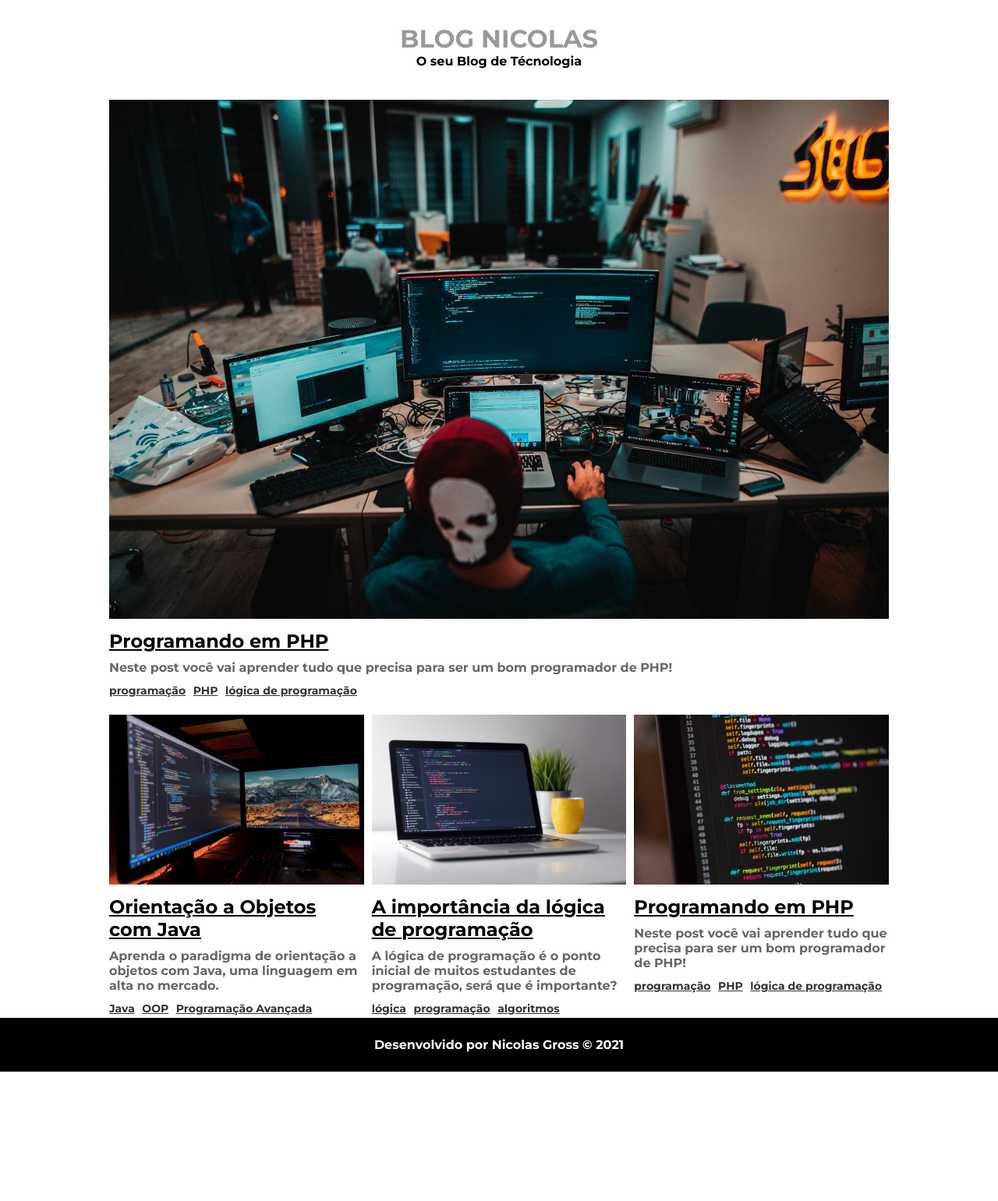
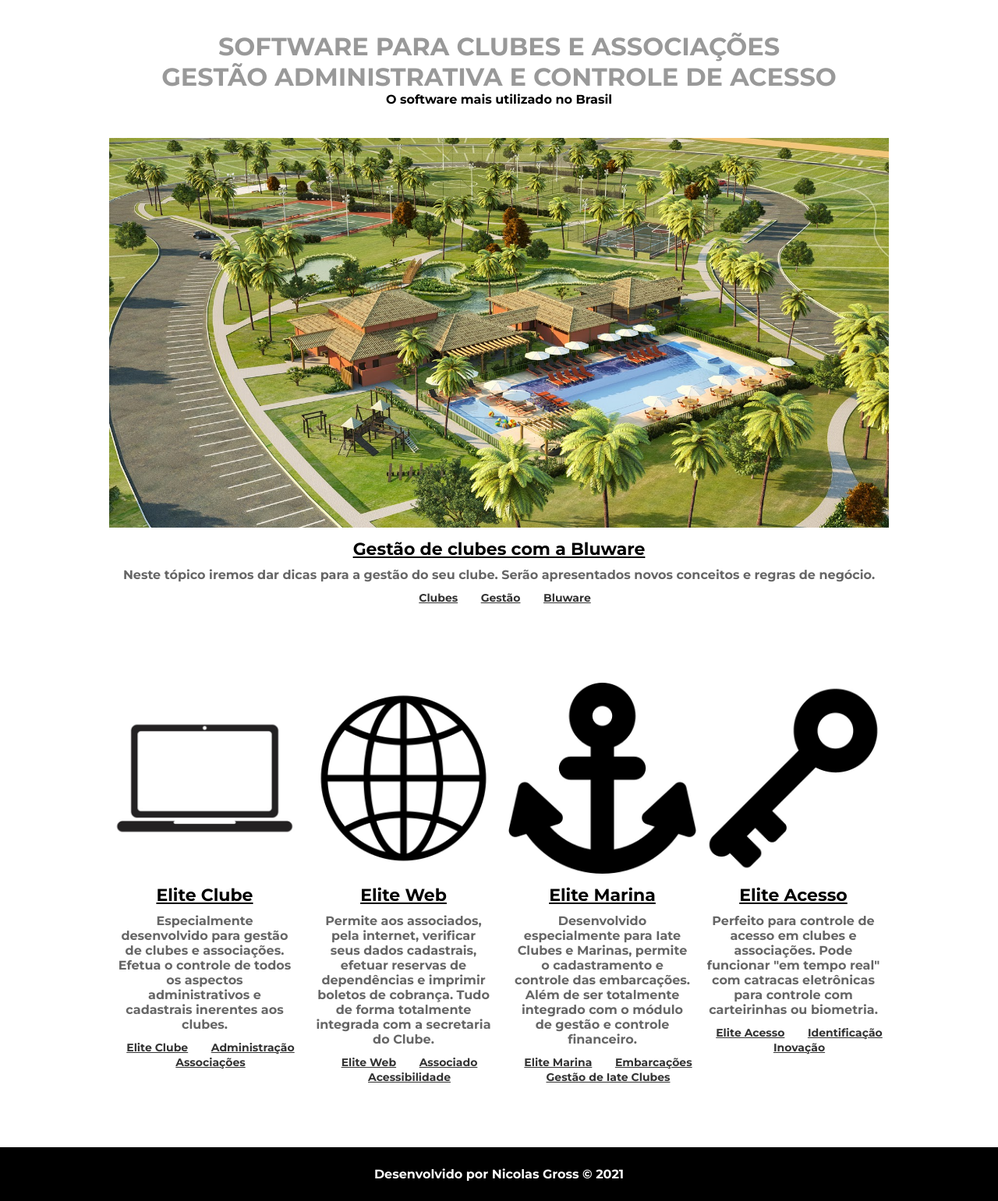
Before and after one commit to nicolassgross/Curso-PHP, a PHP site: page / in a window 1280 px wide. Shown: the part 69-1610 px from the top of the page at 78% size. Before the commit the page ends 1444 px from the top, so only its background shows below. Run offline with PHP 8.4, Linux system fonts and the light colour scheme.

Commit message:
Novo Layout com elementos bluware

```diff
--- a/projeto_blog/css/styles.css
+++ b/projeto_blog/css/styles.css
@@ -54,13 +54,13 @@
 /* HOME */
 
 #title-container {
-    min-width: 400px;
+    min-width: 600px;
     text-align: center;
-    margin-top: 30px;
+    margin-top: 40px;
 }
 
 #title-container h1 {
-    margin-top: 0px;
+    margin-top: 20px;
     text-transform: uppercase;
     color: #999;
 }
@@ -79,11 +79,12 @@
 
 .post-box {
     flex: 1 1 0;
-    margin-bottom: 22px;
+    margin-bottom: 100px;
 }
 
 .post-box img {
     width: 100%;
+    margin-right: 50px;
 }
 
 .post-box:nth-child(3) {
@@ -91,8 +92,9 @@
 }
 
 .post-box .post-title {
-    font-size: 24px;
+    font-size: 22px;
     margin: 10px 0;
+    text-align: center;
 }
 
 .post-box .post-title a {
@@ -107,10 +109,15 @@
 
 .post-box .post-description {
     color: #666;
+    margin-right: 10px;
+    margin-left: 10px;
+    text-align: center;
 }
 
 .tags-container {
     margin-top: 10px;
+    text-align: center;
+
 }
 
 .tags-container a {
@@ -118,6 +125,8 @@
     color: #333;
     display: inline-block;
     margin-right: 5px;
+    margin-left: 20px;
+    text-align: center;
 }
 
 /* FOOTER */
--- a/projeto_blog/data/posts.php
+++ b/projeto_blog/data/posts.php
@@ -3,30 +3,37 @@
   $posts = [
     [
       'id' => 1,
-      'title' => 'Programando em PHP',
-      'description' => 'Neste post você vai aprender tudo que precisa para ser um bom programador de PHP!',
-      'tags' => ['programação', 'PHP', 'lógica de programação'],
-      'img' => 'prog-1.jpg'
+      'title' => 'Gestão de clubes com a Bluware',
+      'description' => 'Neste tópico iremos dar dicas para a gestão do seu clube. Serão apresentados novos conceitos e regras de negócio.',
+      'tags' => ['Clubes', 'Gestão', 'Bluware'],
+      'img' => 'clube1.jpg'
     ],
     [
       'id' => 2,
-      'title' => 'Orientação a Objetos com Java',
-      'description' => 'Aprenda o paradigma de orientação a objetos com Java, uma linguagem em alta no mercado.',
-      'tags' => ['Java', 'OOP', 'Programação Avançada'],
-      'img' => 'prog-2.jpg'
+      'title' => 'Elite Clube',
+      'description' => 'Especialmente desenvolvido para gestão de clubes e associações. Efetua o controle de todos os aspectos administrativos e cadastrais inerentes aos clubes.',
+      'tags' => ['Elite Clube', 'Administração', 'Associações'],
+      'img' => 'eliteclube.jpg'
     ],
     [
       'id' => 3,
-      'title' => 'A importância da lógica de programação',
-      'description' => 'A lógica de programação é o ponto inicial de muitos estudantes de programação, será que é importante?',
-      'tags' => ['lógica', 'programação', 'algoritmos'],
-      'img' => 'prog-3.jpg',
+      'title' => 'Elite Web',
+      'description' => 'Permite aos associados, pela internet, verificar seus dados cadastrais, efetuar reservas de dependências e imprimir boletos de cobrança. Tudo de forma totalmente integrada com a secretaria do Clube.',
+      'tags' => ['Elite Web', 'Associado', 'Acessibilidade'],
+      'img' => 'eliteweb.jpg',
     ],
     [
       'id' => 4,
-      'title' => 'Programando em PHP',
-      'description' => 'Neste post você vai aprender tudo que precisa para ser um bom programador de PHP!',
-      'tags' => ['programação', 'PHP', 'lógica de programação'],
-      'img' => 'prog-4.jpg'
+      'title' => 'Elite Marina',
+      'description' => 'Desenvolvido especialmente para Iate Clubes e Marinas, permite o cadastramento e controle das embarcações. Além de ser totalmente integrado com o módulo de gestão e controle financeiro.',
+      'tags' => ['Elite Marina', 'Embarcações', 'Gestão de Iate Clubes'],
+      'img' => 'elitemarina.jpg'
+    ],
+    [
+      'id' => 5,
+      'title' => 'Elite Acesso',
+      'description' => 'Perfeito para controle de acesso em clubes e associações. Pode funcionar "em tempo real" com catracas eletrônicas para controle com carteirinhas ou biometria.',
+      'tags' => ['Elite Acesso', 'Identificação', 'Inovação'],
+      'img' => 'eliteacesso.jpg'
     ],
   ];
--- a/projeto_blog/index.php
+++ b/projeto_blog/index.php
@@ -3,8 +3,8 @@
 ?>
     <main>
         <div id="title-container">
-            <h1>Blog Nicolas</h1>
-            <p>O seu Blog de Técnologia</p>
+            <h1>SOFTWARE PARA CLUBES E ASSOCIAÇÕES <br> GESTÃO ADMINISTRATIVA E CONTROLE DE ACESSO</h1>
+            <p>O software mais utilizado no Brasil</p>
         </div>
         <div id="posts-container">
             <?php foreach($posts as $post): ?>
--- a/projeto_blog/templates/header.php
+++ b/projeto_blog/templates/header.php
@@ -8,7 +8,7 @@
 <head>
     <meta charset="UTF-8">
     <meta name="viewport" content="width=device-width, initial-scale=1.0">
-    <title>Blog</title>
+    <title>Bluware</title>
     <!-- Estilos do projeto -->
     <link rel="stylesheet" href="<?php $BASE_URL ?>css/styles.css">
     <!-- Google FONTS -->
```
Also changed, not shown: projeto_blog/img/clube1.jpg (added), projeto_blog/img/eliteacesso.jpg (added), projeto_blog/img/eliteclube.jpg (added), projeto_blog/img/elitemarina.jpg (added), projeto_blog/img/eliteweb.jpg (added), projeto_blog/img/prog-1.jpg (deleted), projeto_blog/img/prog-2.jpg (deleted), projeto_blog/img/prog-3.jpg (deleted), projeto_blog/img/prog-4.jpg (deleted).
